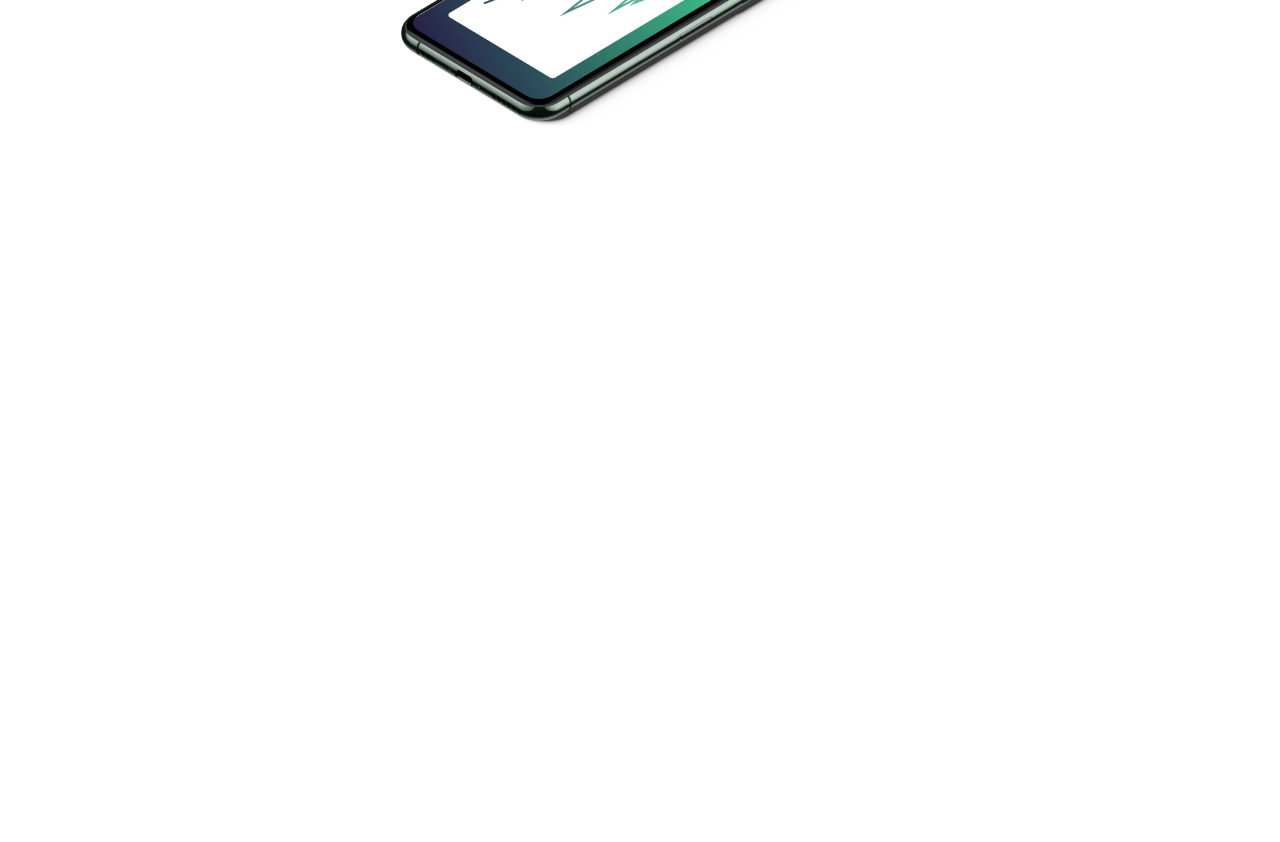
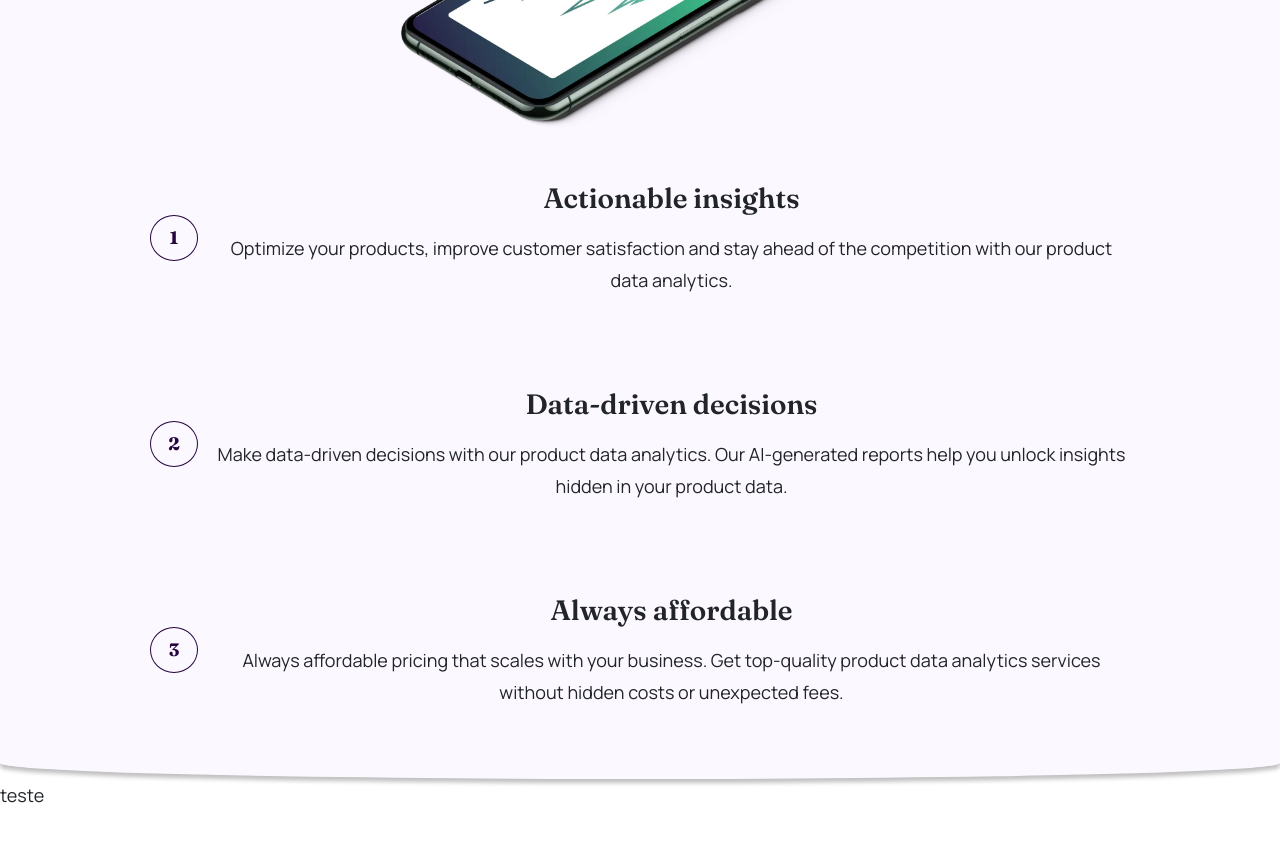
Before and after one commit to italoteles/landingage, an Angular app in the folder landingPageApp/: page / in a window 1280 px wide. Shown: the part 520-1362 px from the top of the page. Before the commit the page ends 800 px from the top, so only its background shows below. Built offline with nearby package versions, Linux system fonts and the light colour scheme.

Commit message:
responsible content part concluded

```diff
--- a/landingPageApp/src/app/app.component.html
+++ b/landingPageApp/src/app/app.component.html
@@ -17,3 +17,36 @@
   <img src="../assets/images/image-hero.webp" alt="" class="header__img-celphone">
 
 </div>
+
+
+<div class="content">
+  <div class="content__card container">
+    <div class="content__number">1</div>
+    <div class="content__text">
+      <p class="heading-s">Actionable insights</p>
+      Optimize your products, improve customer satisfaction and stay ahead of the competition with our product data analytics.
+    </div>
+
+  </div>
+  <div class="content__card container">
+    <div class="content__number">2</div>
+    <div class="content__text">
+      <p class="heading-s">Data-driven decisions</p>
+      Make data-driven decisions with our product data analytics. Our AI-generated reports help you unlock insights hidden in your product data.
+    </div>
+
+  </div>
+  <div class="content__card container">
+    <div class="content__number">3</div>
+    <div class="content__text">
+      <p class="heading-s">Always affordable</p>
+      Always affordable pricing that scales with your business. Get top-quality product data analytics services without hidden costs or unexpected fees.
+    </div>
+
+  </div>
+</div>
+<div class="content-curve"></div>
+
+<div class="action">
+teste
+</div>
--- a/landingPageApp/src/app/app.component.scss
+++ b/landingPageApp/src/app/app.component.scss
@@ -96,6 +96,7 @@
 }
 
 .header__img-container{
+  background-color: var(--ghost-white);
   position: relative;
   display: flex;
   justify-content: center;
@@ -108,6 +109,49 @@
   bottom: 65px;
 }
 
+.content{
+  background-color: var(--ghost-white);
+
+}
+.content__card{
+  display: flex;
+  flex-direction: column;
+  justify-content: center;
+  padding-bottom: 40px;
+}
+
+.content__number{
+  font-family: Fraunces;
+  color: var(--dark-purple);
+  display: flex;
+  justify-content: center;
+  align-items: center;
+  width: 48px;
+  height: 46px;
+  border: solid 1px;
+  border-radius: 50%;
+  font-weight: 700;
+  margin: auto;
+  margin-bottom: 20px;
+}
+
+.content__text{
+  text-align: center;
+
+}
+
+.content-curve{
+  //border: 2px solid red;
+  background-color: var(--ghost-white);
+  height: 32px;
+  border-radius: 0% 0% 100% 100%;
+  box-shadow: 0px 4px 4px rgba(0, 0, 0, 0.25);
+  margin-top: -1px;
+}
+
+.action{
+  height: 100px;
+}
 //TABLET---------------------------------------------------------------------------
 @media (min-width: 768px) {
   .heading-l{
@@ -152,6 +196,26 @@
     height: 286px;
     bottom: 0px;
   }
+  .content__card{
+    flex-direction: row;
+    justify-content: center;
+    padding-left: 80px;
+    padding-right: 80px;
+    padding-top: 50px;
+  }
+
+  .content__number{
+    min-width: 48px;
+
+    margin: auto 15px auto 0;
+
+  }
+
+
+
+
+
+
 
 }
 
@@ -193,4 +257,19 @@
     height: 427px;
 
   }
+
+  .content{
+    display: flex;
+    padding: 50px 100px 50px 100px;
+  }
+
+  .content__card{
+    flex-direction: column;
+
+  }
+
+  .content__number{
+    margin: auto;
+    margin-bottom: 25px;
+  }
 }
```
